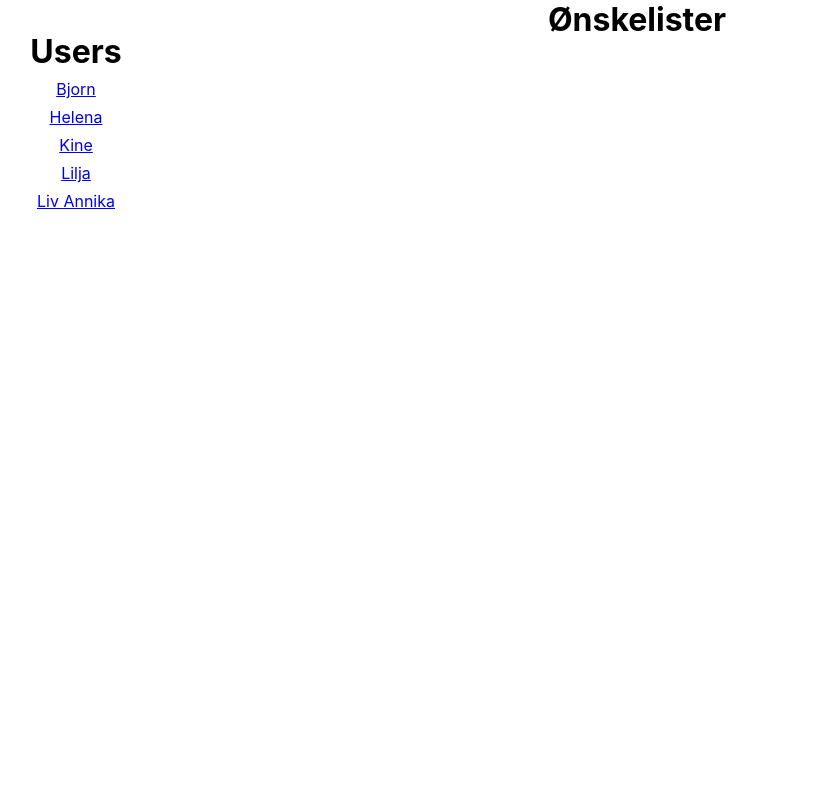
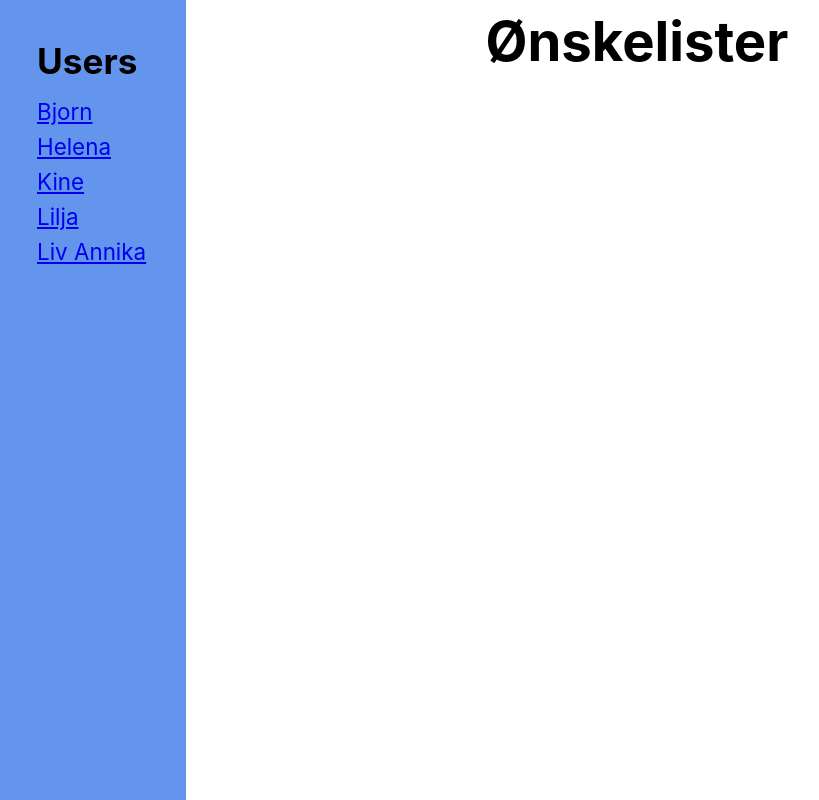
Before and after one commit to magnus-schj/Wishlist, a React (Create React App) app in the folder frontend/react/main/: page / in a window 1280 px wide. Shown: the whole page, without its empty margins (3-822 px from the left). Built offline with nearby package versions, Linux system fonts and the light colour scheme.

Commit message:
more styling

```diff
--- a/frontend/react/main/src/App.css
+++ b/frontend/react/main/src/App.css
@@ -6,3 +6,13 @@
 .App {
   text-align: center;
 }
+
+li {
+  list-style-type: none;
+}
+
+.header {
+  font-size: 1.7rem;
+  min-height: 10vh;
+  padding: 0.5rem;
+}
--- a/frontend/react/main/src/App.js
+++ b/frontend/react/main/src/App.js
@@ -2,15 +2,17 @@ import "./App.css";
 import UserMenu from "./components/user-menu/UserMenu.component";
 import MOCK_DATA from "./assets/MockData";
 import { Route } from "react-router-dom";
-import WishList from "./components/wish-list/WishList.component";
+import WishPage from "./pages/wish-page/WishPage.component";
 
 const App = () => {
   return (
     <div className="App">
       <UserMenu />
-      <h1>Ønskelister</h1>
+      <div className="header">
+        <h1>Ønskelister</h1>
+      </div>
       {MOCK_DATA.map((user) => {
-        const component = <WishList name={user.name} wishes={user.wishes} />;
+        const component = <WishPage name={user.name} wishes={user.wishes} />;
         return <Route exact path={`/${user.name}`} render={() => component} />;
       })}
     </div>
--- a/frontend/react/main/src/components/user-menu/UserMenu.styles.css
+++ b/frontend/react/main/src/components/user-menu/UserMenu.styles.css
@@ -1,14 +1,20 @@
 .user-menu {
+  background: cornflowerblue;
   display: flex;
   flex-direction: column;
-  align-items: center;
+  align-items: flex-start;
   justify-content: flex-start;
   position: fixed;
   height: 100vh;
   padding: 2rem;
+  text-align: left;
 }
-
+.user-menu h1 {
+  font-size: 2.2rem;
+  margin: 0.5rem;
+}
 .user-list li {
+  font-size: 1.4rem;
   list-style-type: none;
   margin: 0.5rem;
 }
--- a/frontend/react/main/src/components/wish-list/WishList.component.jsx
+++ /dev/null
@@ -1,12 +0,0 @@
-const WishList = ({ name, wishes }) => (
-  <div className="wish-list">
-    <h1>{name}'s wishlist</h1>
-    <ul>
-      {wishes.map((wish) => {
-        return <li>{wish}</li>;
-      })}
-    </ul>
-  </div>
-);
-
-export default WishList;
--- /dev/null
+++ b/frontend/react/main/src/pages/wish-page/WishPage.component.jsx
@@ -0,0 +1,20 @@
+import "./wish-page.styles.css";
+
+const WishPage = ({ name, wishes }) => (
+  <div className="wish-page">
+    <h1>{name}s wishlist</h1>
+    <div className="wish-list">
+      <table>
+        {wishes.map((wish) => {
+          return (
+            <tr>
+              <td>{wish}</td>
+            </tr>
+          );
+        })}
+      </table>
+    </div>
+  </div>
+);
+
+export default WishPage;
--- /dev/null
+++ b/frontend/react/main/src/pages/wish-page/wish-page.styles.css
@@ -0,0 +1,21 @@
+.wish-page {
+  margin: 1rem 0;
+  display: flex;
+  flex-direction: column;
+  padding: 0 10vw;
+  background: coral;
+  height: 90vh;
+}
+
+.wish-list {
+  display: flex;
+  flex-direction: column;
+  align-items: center;
+  text-align: left;
+  margin: 2rem;
+  font-size: 1.5rem;
+}
+
+.wish-list tr {
+  background: rgb(173, 173, 173);
+}
```
